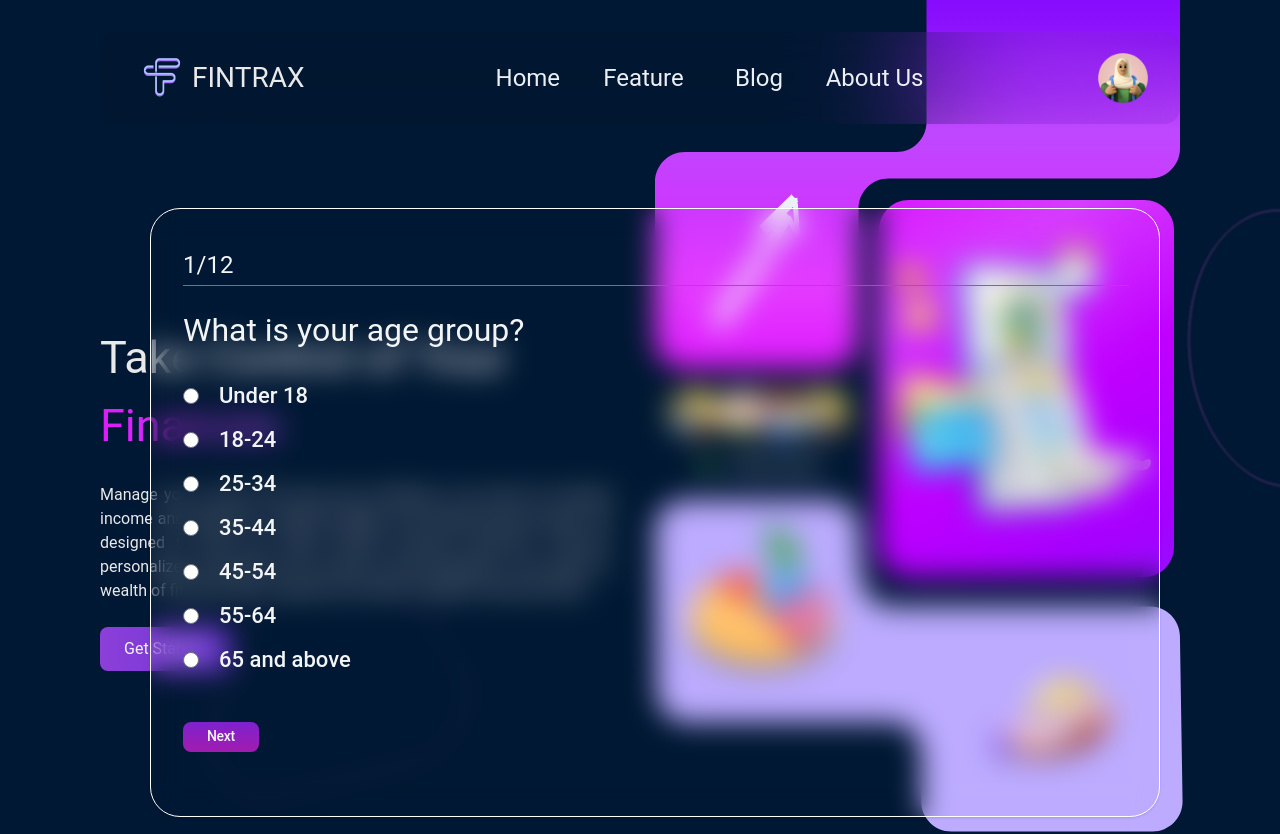
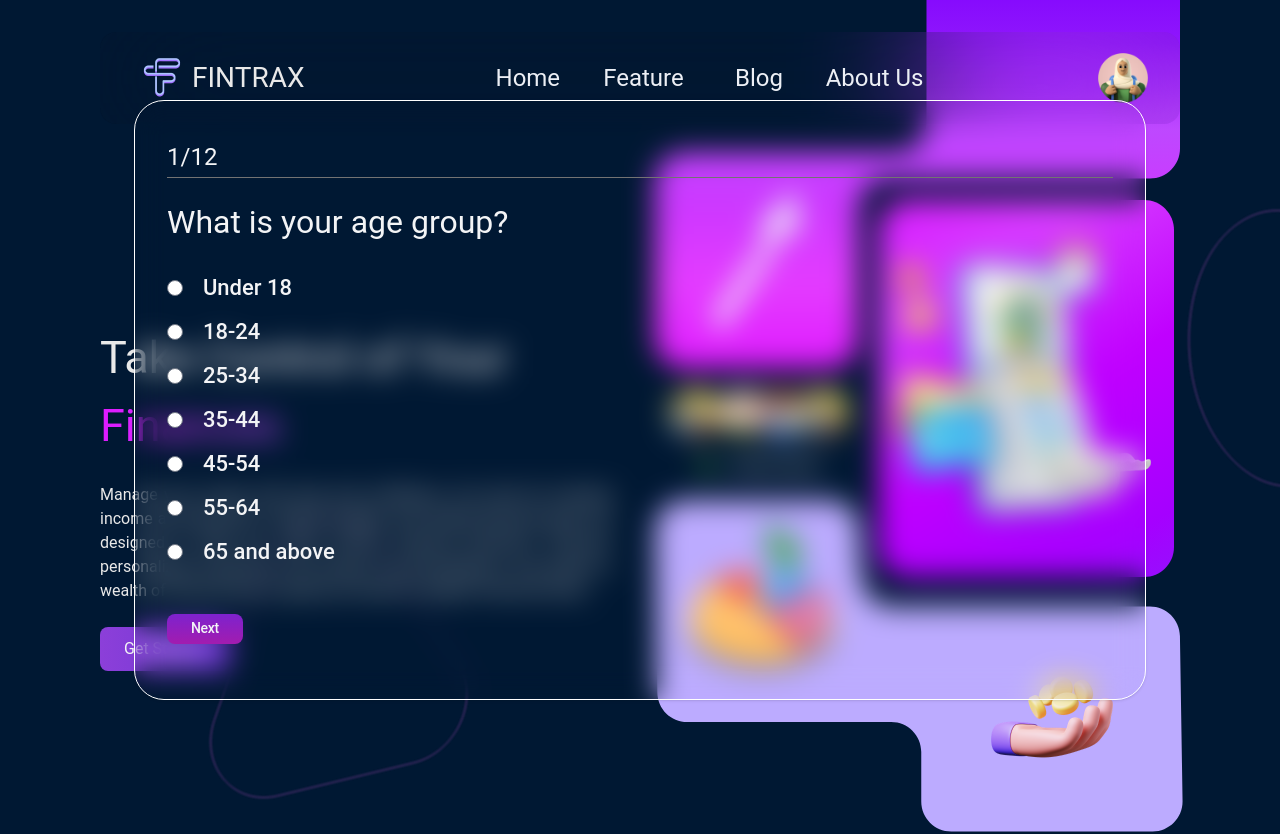
Before and after one commit to Froxayn123/FinTrax, a React (Vite) app: page /Home in a window 1280 px wide. Shown: the top 834 px of the page. Built offline with nearby package versions, Linux system fonts and the light colour scheme.

Commit message:
fix: position Quizform on center

```diff
--- a/src/components/QuizForm.jsx
+++ b/src/components/QuizForm.jsx
@@ -1,7 +1,6 @@
 import { useDispatch, useSelector } from "react-redux";
 import { nextQuestion, previousQuestion } from "../redux/quizSlice";
 import Chooser from "../assets/Chooser";
-import { useEffect } from "react";
 
 const QuizForm = () => {
   const question = useSelector((state) => state.counterQuiz.value);
@@ -14,15 +13,11 @@ const QuizForm = () => {
     chooser.push(<Chooser key={i} text={answers[i]} />);
   }
 
-  useEffect(() => {
-    document.getElementById("QuizForm").style = "transform: translate(1400px,0px);";
-  });
-
   return (
     <>
       <section
         id="QuizForm"
-        className="w-[1010px] h-[609px] px-8 pt-8 pb-16 fixed top-28 -start-[1250px] transition-all ease-out duration-500 bg-slate-900/opacity-90 rounded-[30px] shadow border border-white backdrop-blur-[14.35px] justify-start items-start gap-2.5 inline-flex"
+        className="h-[600px] px-8 pt-8 pb-16 fixed top-1/2 left-1/2 -translate-x-1/2 -translate-y-1/2 transition-all ease-out delay-1000 duration-1000 rounded-[30px] shadow border border-white backdrop-blur-[14.35px] z-50 "
       >
         <div className="w-[946px] flex-col justify-center items-start gap-6 inline-flex" onClick={(e) => e.stopPropagation}>
           <div className="self-stretch h-[45px] border-b border-neutral-500 justify-center items-center inline-flex">
--- a/src/pages/Home.jsx
+++ b/src/pages/Home.jsx
@@ -27,7 +27,6 @@ const Home = () => {
       <main className="mx-[100px] space-y-[96px]">
         <HeroSection />
         <FeaturesSection />
-        <QuizForm />
         <ArticlesSection />
         <KeyFeaturesSection />
       </main>
@@ -36,6 +35,7 @@ const Home = () => {
       </footer>
       <Polygon5 />
       <Arrow />
+      <QuizForm />
     </>
   );
 };
```
